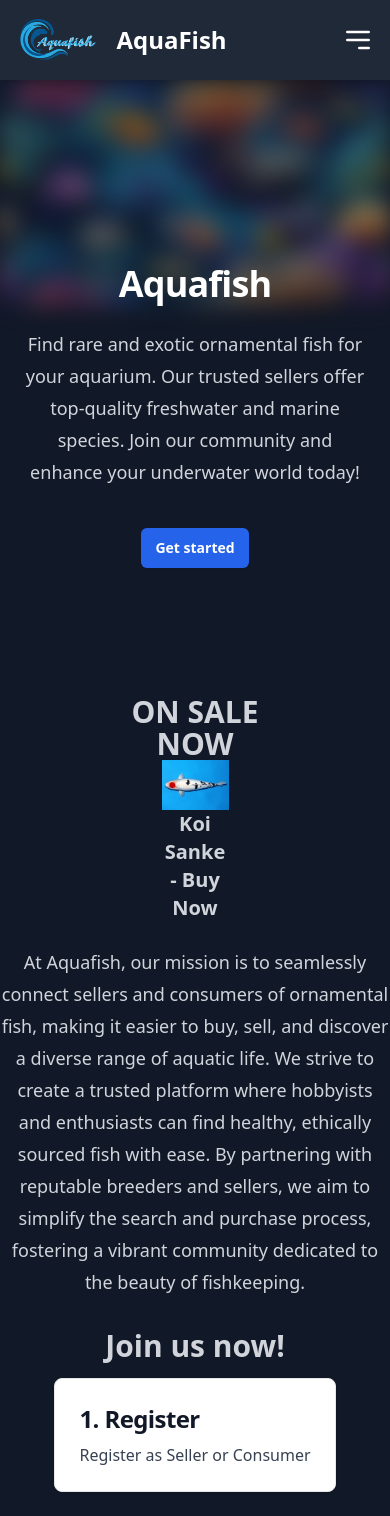
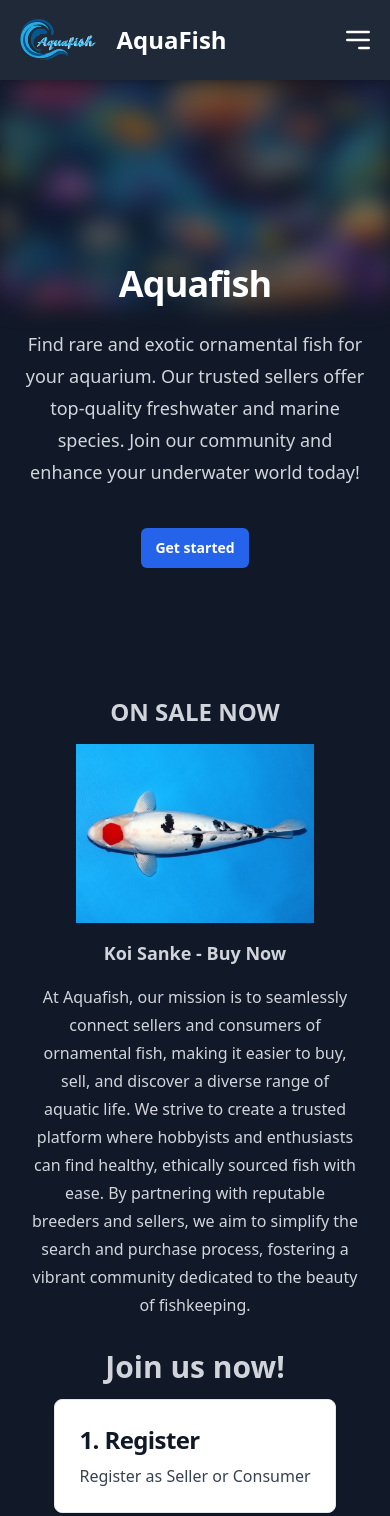
Before and after one commit to diikafirmansyah/FSSE-jan24_group-i_gfp_FE, a Next.js app in the folder gfp-app/: page / in a window 390 px wide. Shown: the top 1516 px of the page. Built offline with nearby package versions, Linux system fonts and the light colour scheme.

Commit message:
feat : add landing product

```diff
--- a/gfp-app/src/pages/index.tsx
+++ b/gfp-app/src/pages/index.tsx
@@ -1,17 +1,17 @@
 // Landing page
-import { useState } from 'react'
-import { Dialog, DialogPanel } from '@headlessui/react'
-import { Bars3Icon, XMarkIcon } from '@heroicons/react/24/outline'
+import { useState } from "react";
+import { Dialog, DialogPanel } from "@headlessui/react";
+import { Bars3Icon, XMarkIcon } from "@heroicons/react/24/outline";
 
 export default function Home() {
   const [mobileMenuOpen, setMobileMenuOpen] = useState<boolean>(false);
 
   const navigation = [
-    { name: 'Product', href: '#' },
-    { name: 'Features', href: '#' },
-    { name: 'Marketplace', href: '#' },
-    { name: 'Company', href: '#' },
-  ]
+    { name: "Product", href: "#" },
+    { name: "Features", href: "#" },
+    { name: "Marketplace", href: "#" },
+    { name: "Company", href: "#" },
+  ];
 
   return (
     <main className="relative min-h-screen">
@@ -111,7 +111,9 @@ export default function Home() {
               Aquafish
             </h1>
             <p className="mt-6 text-lg leading-8 text-gray-300">
-              Find rare and exotic ornamental fish for your aquarium. Our trusted sellers offer top-quality freshwater and marine species. Join our community and enhance your underwater world today!
+              Find rare and exotic ornamental fish for your aquarium. Our
+              trusted sellers offer top-quality freshwater and marine species.
+              Join our community and enhance your underwater world today!
             </p>
             <div className="mt-10 flex items-center justify-center gap-x-6">
               <a
@@ -125,41 +127,68 @@ export default function Home() {
         </div>
       </div>
 
-      <section>
-        <div className='relative px-32'>
-          <h2 className='font-bold text-3xl leading-8 text-gray-300 text-center'>ON SALE NOW</h2>
-          <img src= './assets/koi2.jpg'
-            alt='fishes'
-            className='block ml-auto mr-auto w-6/12' />
-          <a href='/fish/51' className='block ml-auto mr-auto text-xl font-bold w-6/12 text-center text-gray-300'>Koi Sanke - Buy Now</a>
+      <section className="px-4 sm:px-8 lg:px-32">
+        <div className="relative text-center">
+          <h2 className="font-bold text-2xl sm:text-3xl leading-8 text-gray-300">
+            ON SALE NOW
+          </h2>
+          <img
+            src="./assets/koi2.jpg"
+            alt="fishes"
+            className="block mx-auto my-4 w-8/12 sm:w-6/12 lg:w-4/12"
+          />
+          <a
+            href="/fish/51"
+            className="block mx-auto text-lg sm:text-xl font-bold w-8/12 sm:w-6/12 lg:w-4/12 text-center text-gray-300"
+          >
+            Koi Sanke - Buy Now
+          </a>
         </div>
-        <div className='relative mb-8 text-center mx-auto max-w-4xl'>
-          <p className="mt-6 text-lg leading-8 text-gray-300">
-            At Aquafish, our mission is to seamlessly connect sellers and consumers of ornamental fish,
-            making it easier to buy, sell, and discover a diverse range of aquatic life.
-            We strive to create a trusted platform where hobbyists and enthusiasts can find healthy, ethically sourced fish with ease. By partnering with reputable breeders and sellers, we aim to simplify the search and purchase process, fostering a vibrant community dedicated to the beauty of fishkeeping.
+        <div className="relative mb-8 text-center mx-auto max-w-full sm:max-w-4xl px-4">
+          <p className="mt-4 sm:mt-6 text-base sm:text-lg leading-7 sm:leading-8 text-gray-300">
+            At Aquafish, our mission is to seamlessly connect sellers and
+            consumers of ornamental fish, making it easier to buy, sell, and
+            discover a diverse range of aquatic life. We strive to create a
+            trusted platform where hobbyists and enthusiasts can find healthy,
+            ethically sourced fish with ease. By partnering with reputable
+            breeders and sellers, we aim to simplify the search and purchase
+            process, fostering a vibrant community dedicated to the beauty of
+            fishkeeping.
           </p>
         </div>
       </section>
 
       <section>
-        <div className='relative px-12 mb-4'>
+        <div className="relative px-12 mb-4">
           <h2 className="font-bold text-3xl leading-8 text-gray-300 text-center">
-            Join us now! </h2>
+            Join us now!{" "}
+          </h2>
         </div>
 
-        <div className='relative flex flex-wrap justify-center px-12 gap-8 pb-8'>
+        <div className="relative flex flex-wrap justify-center px-12 gap-8 pb-8">
           <div className="relative block max-w-sm p-6 bg-white border border-gray-200 rounded-lg shadow dark:bg-gray-800 dark:border-gray-700">
-            <h5 className="mb-2 text-2xl font-bold tracking-tight text-gray-900 dark:text-white">1. Register</h5>
-            <p className="font-normal text-gray-700 dark:text-gray-400">Register as Seller or Consumer</p>
+            <h5 className="mb-2 text-2xl font-bold tracking-tight text-gray-900 dark:text-white">
+              1. Register
+            </h5>
+            <p className="font-normal text-gray-700 dark:text-gray-400">
+              Register as Seller or Consumer
+            </p>
           </div>
           <div className="relative block max-w-sm p-6 bg-white border border-gray-200 rounded-lg shadow dark:bg-gray-800 dark:border-gray-700">
-            <h5 className="mb-2 text-2xl font-bold tracking-tight text-gray-900 dark:text-white">2. List</h5>
-            <p className="font-normal text-gray-700 dark:text-gray-400">Make a list or search fish from the marketplace</p>
+            <h5 className="mb-2 text-2xl font-bold tracking-tight text-gray-900 dark:text-white">
+              2. List
+            </h5>
+            <p className="font-normal text-gray-700 dark:text-gray-400">
+              Make a list or search fish from the marketplace
+            </p>
           </div>
           <div className="relative block max-w-sm p-6 bg-white border border-gray-200 rounded-lg shadow dark:bg-gray-800 dark:border-gray-700">
-            <h5 className="mb-2 text-2xl font-bold tracking-tight text-gray-900 dark:text-white">3. Connect</h5>
-            <p className="font-normal text-gray-700 dark:text-gray-400">Connect to your seller or consumer to make a deal</p>
+            <h5 className="mb-2 text-2xl font-bold tracking-tight text-gray-900 dark:text-white">
+              3. Connect
+            </h5>
+            <p className="font-normal text-gray-700 dark:text-gray-400">
+              Connect to your seller or consumer to make a deal
+            </p>
           </div>
         </div>
       </section>
```
